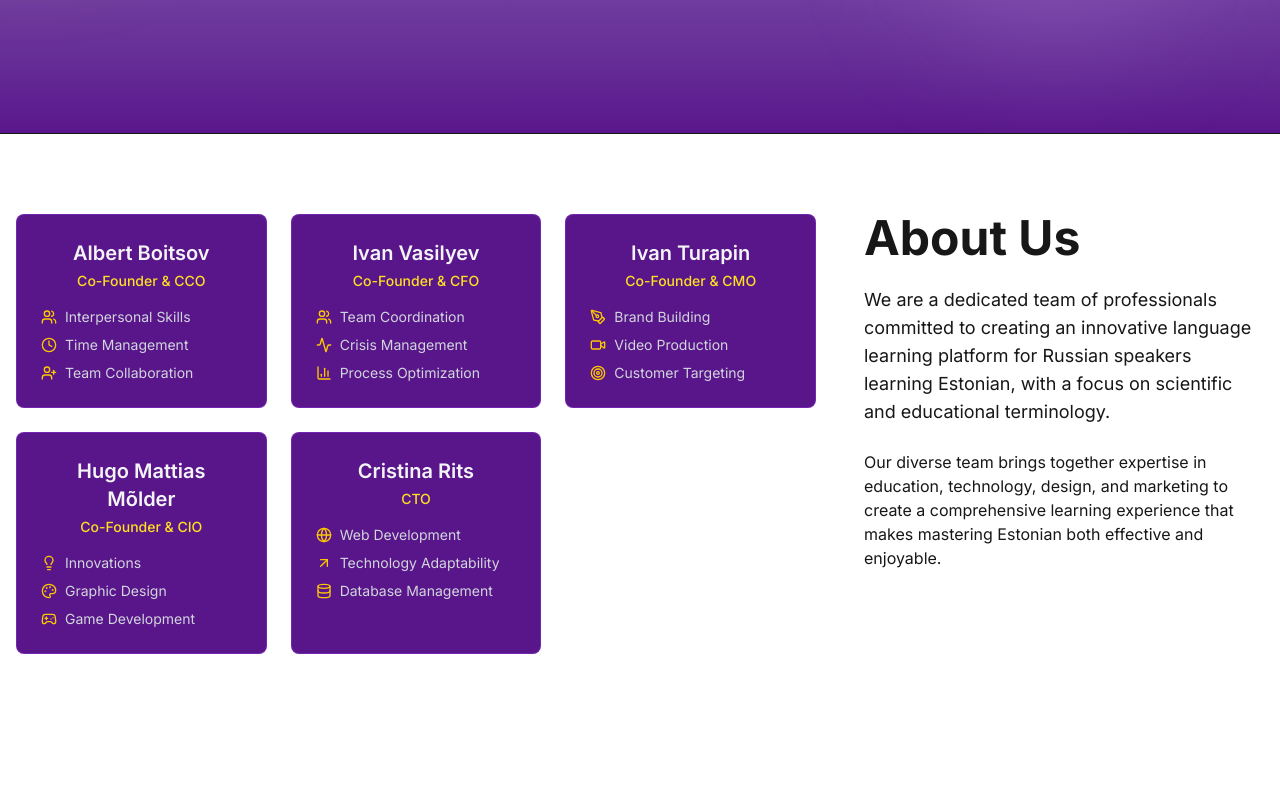
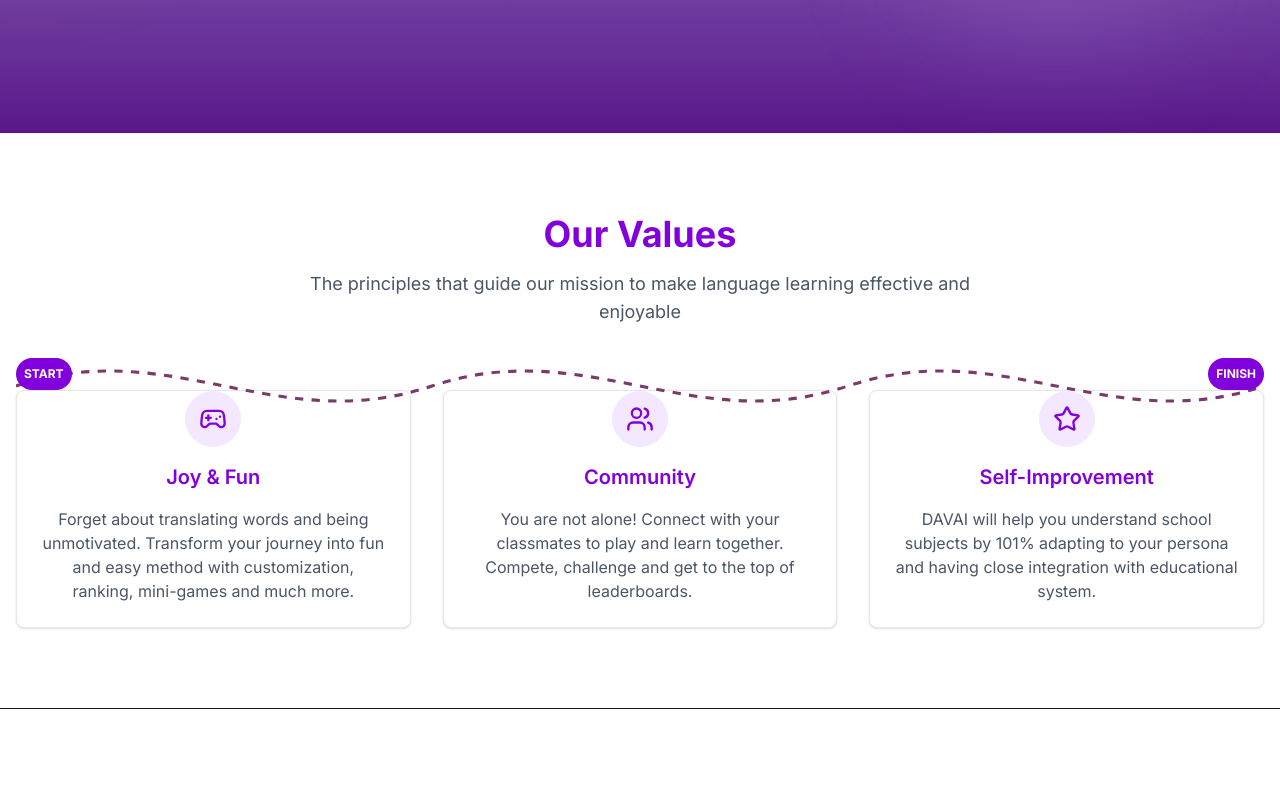
Before and after one commit to cristinarits/davai, a Next.js app: page / in a window 1280 px wide. Shown: the part 740-1527 px from the top of the page. Built offline with nearby package versions, Linux system fonts and the light colour scheme.

Commit message:
feat: add values section

```diff
--- a/public/locales/en/translation.json
+++ b/public/locales/en/translation.json
@@ -6,7 +6,7 @@
     },
     "hero": {
       "tagline": "Estonian language for Russian speakers",
-      "headline": "Don't Stress, Play and Press!",
+      "headline": "Don't Stress, Play & Progress!",
       "description": "Interactive tests and quizzes for learning Estonian with a focus on scientific and biological terminology",
       "tryNow": "Try Now",
       "login": "Login",
--- a/src/app/page.tsx
+++ b/src/app/page.tsx
@@ -4,12 +4,17 @@ import "./globals.css";
 import Image from "next/image";
 import HeroComponent from "@/components/HeroComponent";
 import AboutUsSection from "@/components/AboutUs";
+import CompanyValues from "@/components/CompanyValues";
 
 export default function Home() {
   return (
     <>
       <section id="home">
         <HeroComponent />
+      </section>
+
+      <section>
+        <CompanyValues />
       </section>
 
       <section id="about">
--- a/src/components/AboutUs.tsx
+++ b/src/components/AboutUs.tsx
@@ -101,13 +101,13 @@ const AboutUsSection = () => {
           {/* Right side - About Us text */}
           <div className="lg:w-1/3">
             <div className="sticky top-24 space-y-6">
-              <h2 className="text-4xl md:text-5xl font-display font-bold text-custom-yellow">
+              <h2 className="text-4xl md:text-5xl font-display font-bold text-yellow-400">
                 About Us
               </h2>
-              <p className="text-custom-lightGray/80 text-lg">
+              <p className="text-black text-lg">
                 We are a dedicated team of professionals committed to creating an innovative language learning platform for Russian speakers learning Estonian, with a focus on scientific and educational terminology.
               </p>
-              <p className="text-custom-lightGray/80">
+              <p className="text-black">
                 Our diverse team brings together expertise in education, technology, design, and marketing to create a comprehensive learning experience that makes mastering Estonian both effective and enjoyable.
               </p>
             </div>
--- /dev/null
+++ b/src/components/CompanyValues.tsx
@@ -0,0 +1,87 @@
+import React from 'react';
+import { Card, CardContent } from "@/components/ui/card";
+import { Gamepad2, Users, Star } from "lucide-react";
+
+interface ValueCardProps {
+  icon: React.ElementType;
+  title: string;
+  description: string;
+  delay: number;
+}
+
+const ValueCard = ({ icon: Icon, title, description, delay }: ValueCardProps) => {
+  return (
+    <Card className="bg-white border border-gray-200 hover:border-purple-400 transition-all duration-300 overflow-hidden group shadow-sm hover:shadow-md" style={{ animationDelay: `${delay}ms` }}>
+      <CardContent className="p-6">
+        <div className="flex flex-col items-center text-center space-y-4">
+          <div className="h-14 w-14 rounded-full bg-purple-100 flex items-center justify-center transition-colors group-hover:bg-purple-200">
+            <Icon className="h-7 w-7 text-purple-700" />
+          </div>
+
+          <h3 className="text-xl font-semibold text-purple-700">{title}</h3>
+          <p className="text-gray-600">{description}</p>
+        </div>
+      </CardContent>
+    </Card>
+  );
+};
+
+const CompanyValues = () => {
+  return (
+    <section id="values" className="py-20 bg-white border-t border-gray-100">
+      <div className="container mx-auto px-4">
+        <div className="text-center mb-12">
+          <h2 className="text-3xl md:text-4xl font-display font-bold mb-4 text-purple-700">Our Values</h2>
+          <p className="text-lg text-gray-600 max-w-2xl mx-auto">
+            The principles that guide our mission to make language learning effective and enjoyable
+          </p>
+        </div>
+
+        {/* Wiggly Line Journey */}
+        <div className="relative mb-16 hidden md:block">
+          <div className="absolute w-full h-20 top-1/2 transform -translate-y-1/2 z-0">
+            <svg viewBox="0 0 1200 100" className="w-full" preserveAspectRatio="none">
+              <path
+                d="M0,50 C150,0 250,100 400,50 C550,0 650,100 800,50 C950,0 1050,100 1200,50"
+                strokeWidth="3"
+                fill="none"
+                stroke="#7a3b69"
+                strokeDasharray="8,8"
+                className="path"
+              />
+            </svg>
+            <div className="absolute left-0 top-1/2 transform -translate-y-1/2 bg-purple-700 text-white rounded-full p-2 text-xs font-bold">
+              START
+            </div>
+            <div className="absolute right-0 top-1/2 transform -translate-y-1/2 bg-purple-700 text-white rounded-full p-2 text-xs font-bold">
+              FINISH
+            </div>
+          </div>
+        </div>
+
+        <div className="grid sm:grid-cols-1 md:grid-cols-3 gap-8 stagger-animation">
+          <ValueCard
+            icon={Gamepad2}
+            title="Joy & Fun"
+            description="Forget about translating words and being unmotivated. Transform your journey into fun and easy method with customization, ranking, mini-games and much more."
+            delay={100}
+          />
+          <ValueCard
+            icon={Users}
+            title="Community"
+            description="You are not alone! Connect with your classmates to play and learn together. Compete, challenge and get to the top of leaderboards."
+            delay={200}
+          />
+          <ValueCard
+            icon={Star}
+            title="Self-Improvement"
+            description="DAVAI will help you understand school subjects by 101% adapting to your persona and having close integration with educational system."
+            delay={300}
+          />
+        </div>
+      </div>
+    </section>
+  );
+};
+
+export default CompanyValues;
--- a/src/components/HeroComponent.tsx
+++ b/src/components/HeroComponent.tsx
@@ -25,9 +25,9 @@ const HeroComponent = () => {
       <div className="container mx-auto max-w-6xl z-10 pt-24 pb-16">
         <div className="text-center max-w-3xl mx-auto">
           <div className={`reveal-sequential ${mounted ? 'opacity-100' : 'opacity-0'}`}>
-            <h1 className="text-4xl sm:text-5xl md:text-6xl font-display font-bold leading-tight mb-6 tracking-tight text-balance text-white">
+            <p className="text-4xl sm:text-5xl md:text-6xl font-display font-bold leading-tight mb-6 tracking-tight text-balance text-white">
               {t("hero.headline")}
-            </h1>
+            </p>
             <div className="flex flex-col sm:flex-row items-center justify-center gap-4">
               <Button size="lg" className="group bg-yellow-400 text-purple-900 hover:bg-yellow-300">
                 {t("hero.tryNow")}
```
